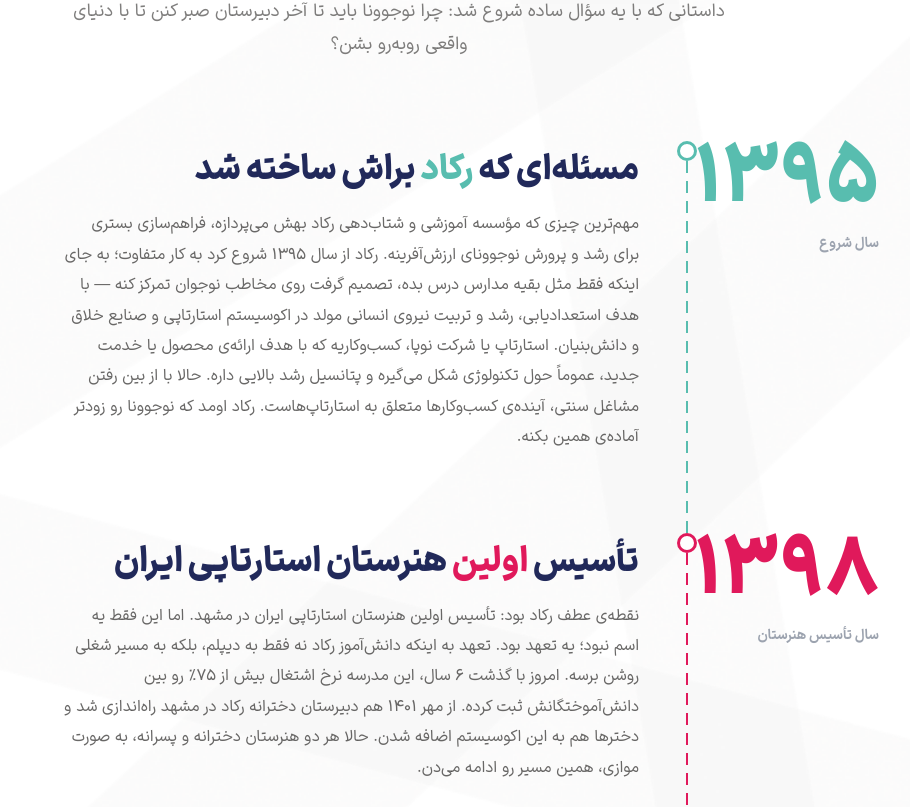
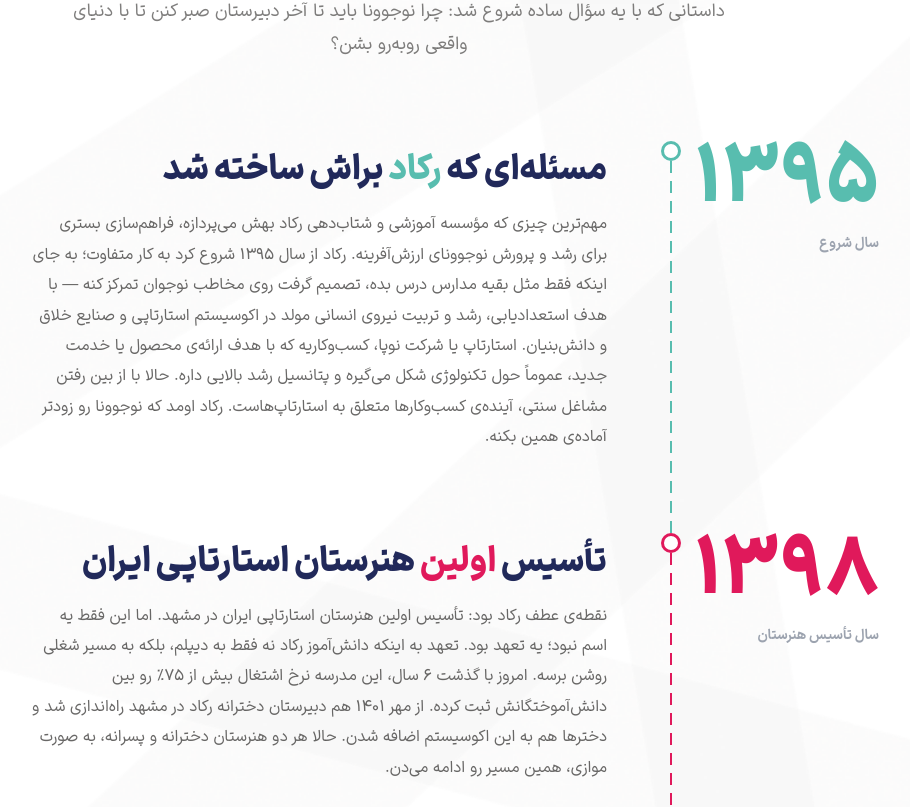
Before and after one commit to MohammadMehdiSadeghi/rokad-web, a Next.js app: page /about in a window 1280 px wide. Shown: the part 1458-2265 px from the top of the page, without its empty margins (241-1151 px from the left). Built offline with nearby package versions, Linux system fonts and the light colour scheme; no server answers.

Commit message:
fix: Story — increase gap between year and dash line

```diff
--- a/src/views/About/sections/Story/index.jsx
+++ b/src/views/About/sections/Story/index.jsx
@@ -74,7 +74,7 @@ export default function AboutStory() {
         {/* ── تایم‌لاین ۳ ستونه: سال | خطچین | متن ── */}
                 <div className="relative max-w-[60rem] mx-auto">
                   {milestones.map((m, i) => (
-                    <div key={m.year} className="relative grid grid-cols-[auto_auto_1fr] items-start gap-4 sm:gap-6 lg:gap-8">
+                    <div key={m.year} className="relative grid grid-cols-[auto_auto_1fr] items-start gap-8 sm:gap-10 lg:gap-12">
 
                       {/* ستون ۱: عدد سال + متن — سمت راست */}
                       <div className="flex flex-col items-start flex-shrink-0 w-20 sm:w-28 lg:w-36 text-left">
```
